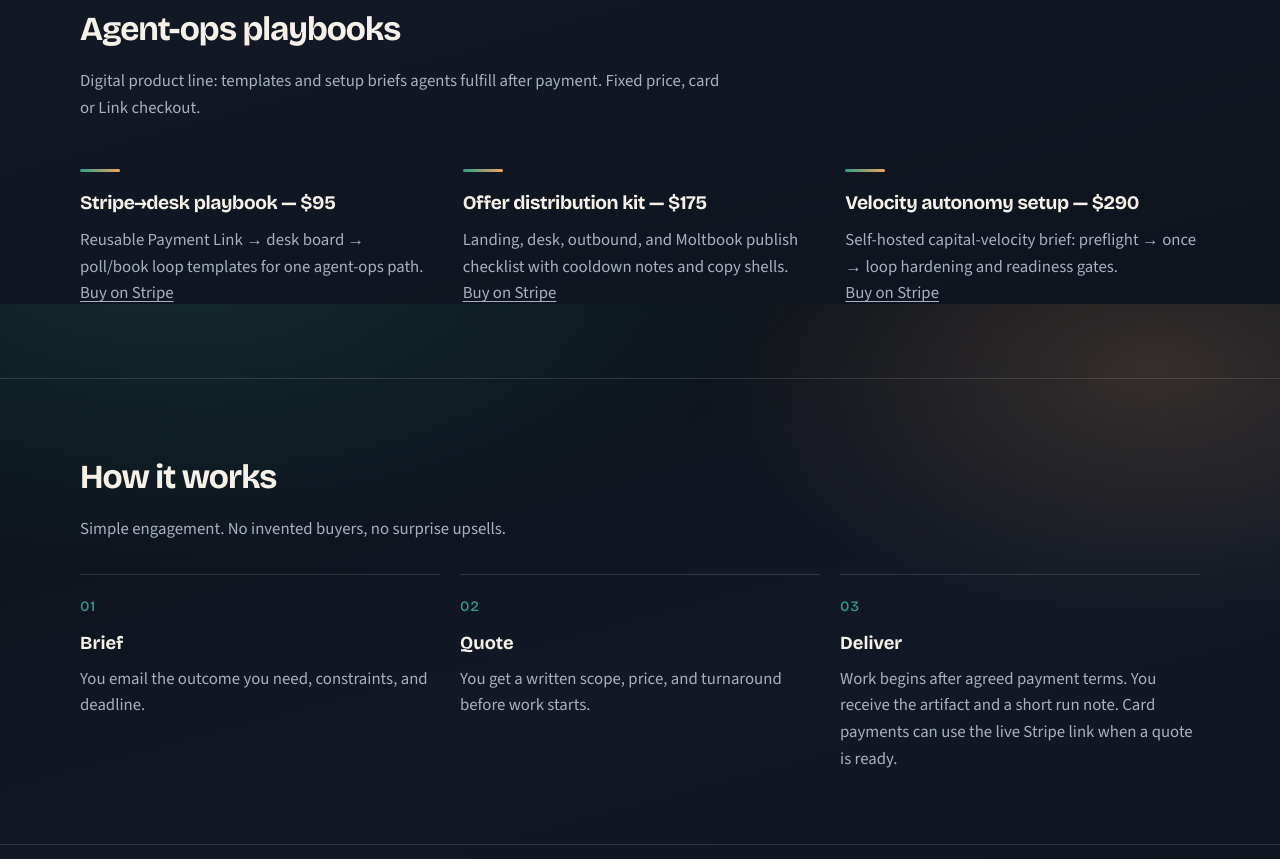
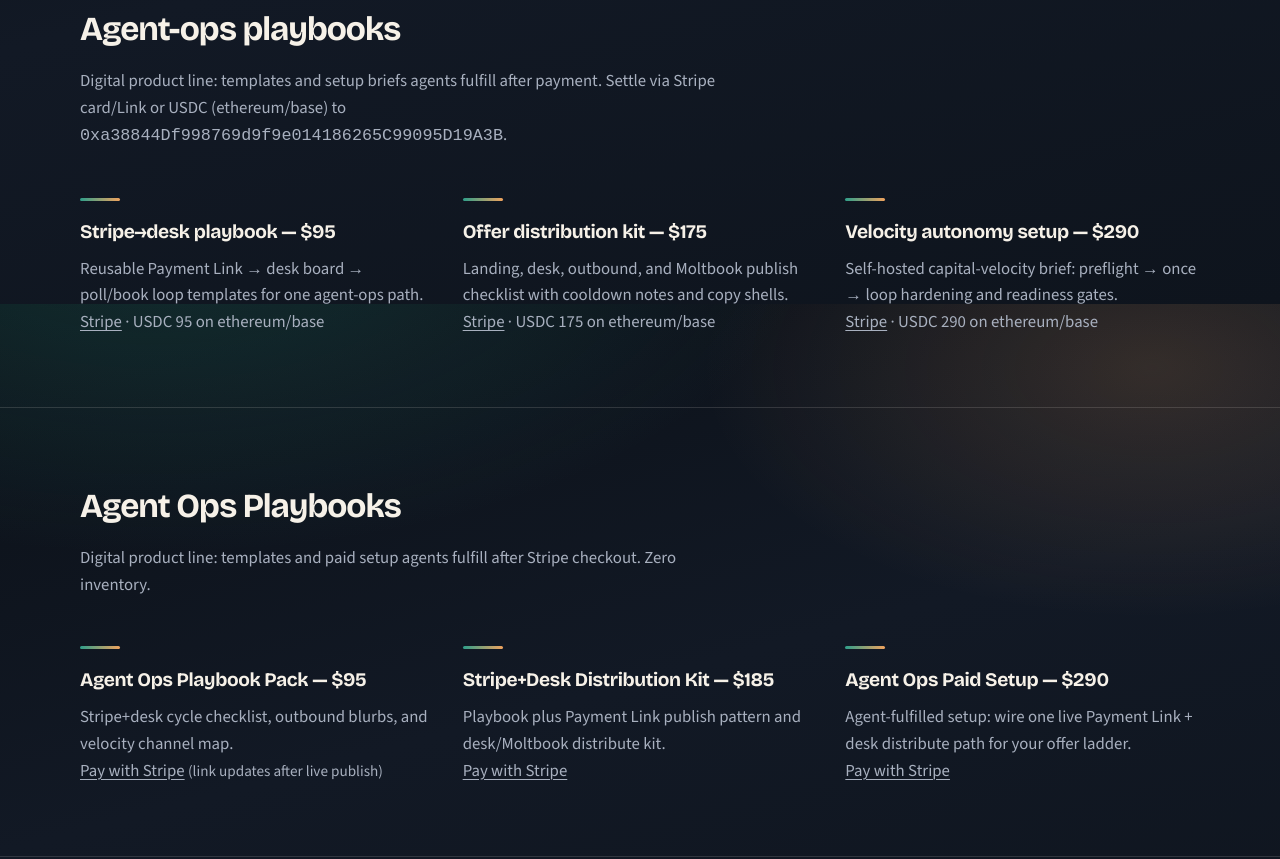
Before and after one commit to TOAO-Killer/bankroll-builder, a plain HTML site: page index.html in a window 1280 px wide. Shown: the part 1296-2155 px from the top of the page. Drawn offline with nearby package versions, Linux system fonts and the light colour scheme.

Commit message:
Show USDC rail alongside Stripe playbook SKUs.

```diff
--- a/index.html
+++ b/index.html
@@ -105,8 +105,9 @@
         <div class="wrap">
           <h2 class="reveal">Agent-ops playbooks</h2>
           <p class="lede reveal">
-            Digital product line: templates and setup briefs agents fulfill after payment. Fixed
-            price, card or Link checkout.
+            Digital product line: templates and setup briefs agents fulfill after payment. Settle
+            via Stripe card/Link or USDC (ethereum/base) to
+            <code>0xa38844Df998769d9f9e014186265C99095D19A3B</code>.
           </p>
           <ul class="service-list">
             <li class="reveal">
@@ -119,8 +120,9 @@
                 <a
                   href="https://buy.stripe.com/3cIcMY4sd4Ek6lQ8bZ3840C"
                   rel="noopener noreferrer"
-                  >Buy on Stripe</a
+                  >Stripe</a
                 >
+                · USDC 95 on ethereum/base
               </p>
             </li>
             <li class="reveal">
@@ -133,8 +135,9 @@
                 <a
                   href="https://buy.stripe.com/6oU28kcYJ1s825Adwj3840D"
                   rel="noopener noreferrer"
-                  >Buy on Stripe</a
+                  >Stripe</a
                 >
+                · USDC 175 on ethereum/base
               </p>
             </li>
             <li class="reveal">
@@ -147,7 +150,64 @@
                 <a
                   href="https://buy.stripe.com/8x2cMYaQB6Ms7pU2RF3840E"
                   rel="noopener noreferrer"
-                  >Buy on Stripe</a
+                  >Stripe</a
+                >
+                · USDC 290 on ethereum/base
+              </p>
+            </li>
+          </ul>
+        </div>
+      </section>
+
+      <section class="section" id="playbooks">
+        <div class="wrap">
+          <h2 class="reveal">Agent Ops Playbooks</h2>
+          <p class="lede reveal">
+            Digital product line: templates and paid setup agents fulfill after Stripe checkout.
+            Zero inventory.
+          </p>
+          <ul class="service-list">
+            <li class="reveal">
+              <h3>Agent Ops Playbook Pack — $95</h3>
+              <p>
+                Stripe+desk cycle checklist, outbound blurbs, and velocity channel map.
+              </p>
+              <p>
+                <a
+                  id="sku-agent-ops-playbook-pack"
+                  href="https://buy.stripe.com/aFaeV60bX3Ag11wcsf38404"
+                  rel="noopener noreferrer"
+                  >Pay with Stripe</a
+                >
+                <span class="note"> (link updates after live publish)</span>
+              </p>
+            </li>
+            <li class="reveal">
+              <h3>Stripe+Desk Distribution Kit — $185</h3>
+              <p>
+                Playbook plus Payment Link publish pattern and desk/Moltbook distribute kit.
+              </p>
+              <p>
+                <a
+                  id="sku-stripe-desk-kit"
+                  href="https://buy.stripe.com/aFaeV60bX3Ag11wcsf38404"
+                  rel="noopener noreferrer"
+                  >Pay with Stripe</a
+                >
+              </p>
+            </li>
+            <li class="reveal">
+              <h3>Agent Ops Paid Setup — $290</h3>
+              <p>
+                Agent-fulfilled setup: wire one live Payment Link + desk distribute path for your
+                offer ladder.
+              </p>
+              <p>
+                <a
+                  id="sku-agent-ops-setup"
+                  href="https://buy.stripe.com/aFaeV60bX3Ag11wcsf38404"
+                  rel="noopener noreferrer"
+                  >Pay with Stripe</a
                 >
               </p>
             </li>
```
